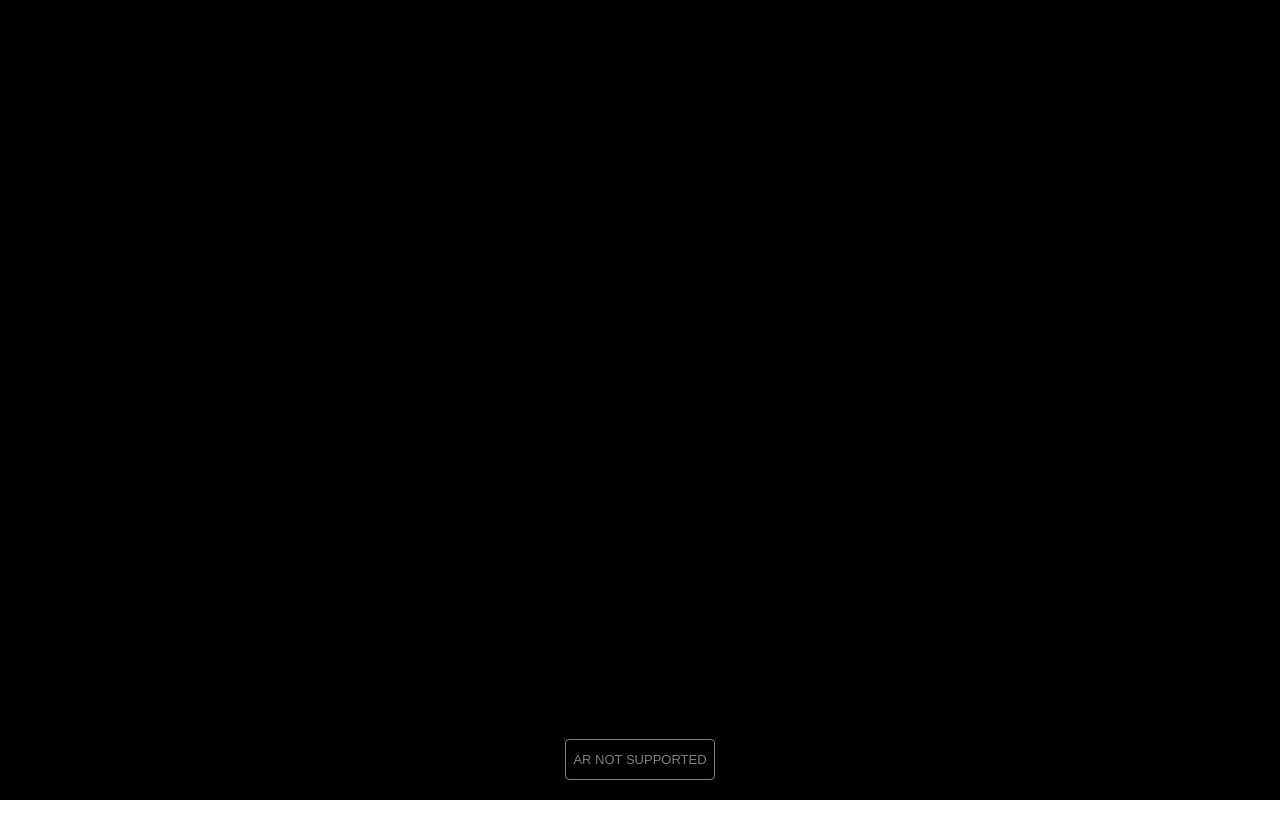
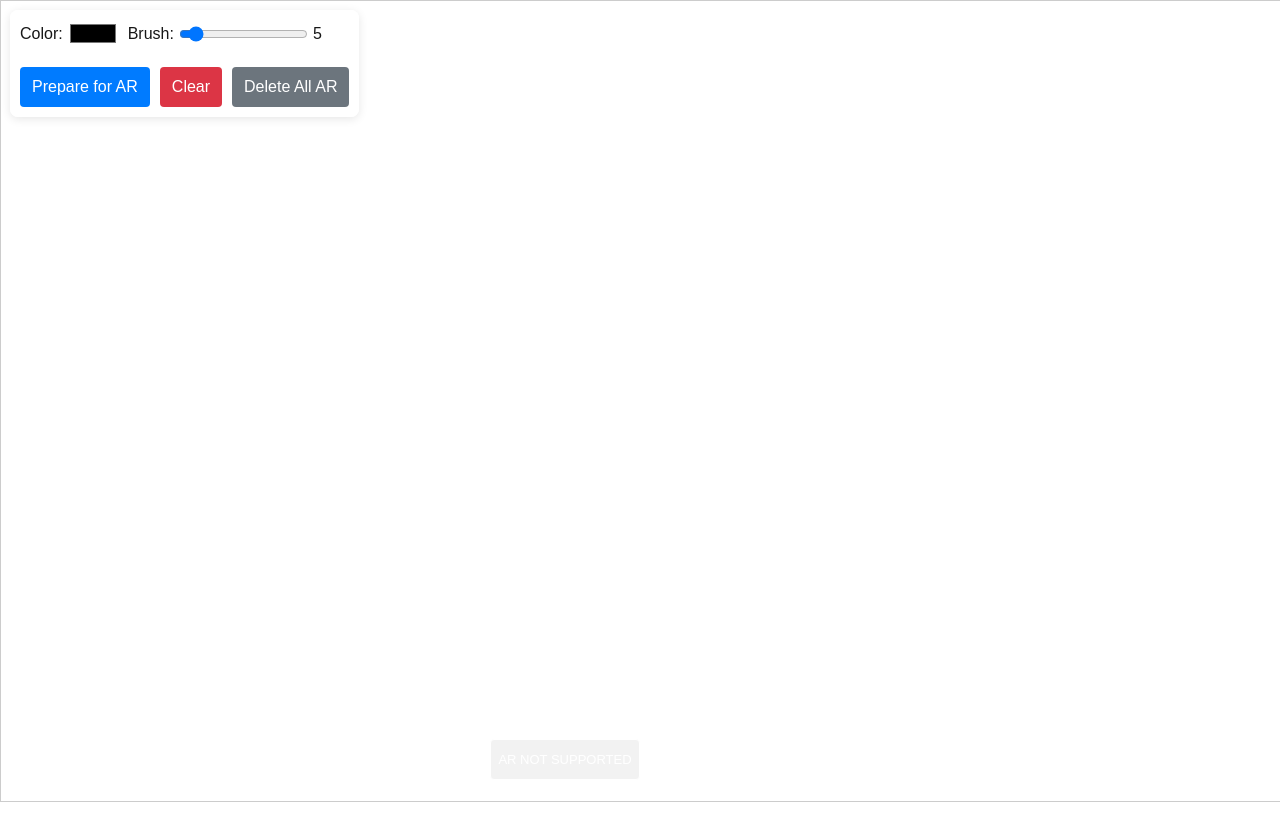
Before and after one commit to chirahbhal312/fingerdrawer-nextjs, a Next.js app: page /DrawInAR in a window 1280 px wide. Shown: the top 840 px of the page. After the commit the page ends 802 px from the top, so only its background shows below. Built offline with nearby package versions, Linux system fonts and the light colour scheme.

Commit message:
Update page.jsx

```diff
--- a/src/app/DrawInAR/page.jsx
+++ b/src/app/DrawInAR/page.jsx
@@ -9,9 +9,9 @@ export default function CanvasARApp() {
   const sceneRef = useRef(null)
   const cameraRef = useRef(null)
   const controllerRef = useRef(null)
+  const arButtonRef = useRef(null)
 
-  const [isDrawingUIVisible, setIsDrawingUIVisible] = useState(false)
-  const [isHamburgerVisible, setIsHamburgerVisible] = useState(false)
+  const [isARActive, setIsARActive] = useState(false)
   const [color, setColor] = useState("#000000")
   const [brushSize, setBrushSize] = useState(5)
 
@@ -30,14 +30,15 @@ export default function CanvasARApp() {
   const dragIntersectionRef = useRef(new THREE.Vector3())
   const dragOffsetRef = useRef(new THREE.Vector3())
 
+  // Canvas drawing setup
   useEffect(() => {
     const canvas = canvasRef.current
-    if (!canvas) return // Add null check
+    if (!canvas) return
 
     const ctx = canvas.getContext("2d")
 
     function resizeCanvas() {
-      if (!canvas) return // Add null check here too
+      if (!canvas) return
       canvas.width = window.innerWidth
       canvas.height = window.innerHeight
     }
@@ -72,30 +73,20 @@ export default function CanvasARApp() {
     // Touch events
     const handleTouchStart = (e) => {
       const touch = e.touches[0]
-      startDrawing(touch.clientX, touch.clientY)
+      const rect = canvas.getBoundingClientRect()
+      startDrawing(touch.clientX - rect.left, touch.clientY - rect.top)
       e.preventDefault()
     }
 
     const handleTouchMove = (e) => {
       const touch = e.touches[0]
-      drawLine(touch.clientX, touch.clientY)
+      const rect = canvas.getBoundingClientRect()
+      drawLine(touch.clientX - rect.left, touch.clientY - rect.top)
       e.preventDefault()
     }
 
     const handleTouchEnd = () => {
       drawingRef.current = false
-      if (!canvas) return
-      const dataURL = canvas.toDataURL("image/png")
-      const textureLoader = new THREE.TextureLoader()
-      textureLoader.load(dataURL, (texture) => {
-        currentMaterialRef.current = new THREE.MeshBasicMaterial({
-          map: texture,
-          transparent: true,
-          side: THREE.DoubleSide,
-        })
-        isNewARDrawingReadyRef.current = true
-      })
-      ctx.clearRect(0, 0, canvas.width, canvas.height)
     }
 
     window.addEventListener("resize", resizeCanvas)
@@ -121,40 +112,65 @@ export default function CanvasARApp() {
         canvas.removeEventListener("touchend", handleTouchEnd)
       }
     }
-  }, [color, brushSize, isDrawingUIVisible])
+  }, [color, brushSize])
 
+  // AR setup
   useEffect(() => {
-    // AR Setup
     const scene = new THREE.Scene()
-    const camera = new THREE.PerspectiveCamera()
+    const camera = new THREE.PerspectiveCamera(75, window.innerWidth / window.innerHeight, 0.1, 1000)
 
     const renderer = new THREE.WebGLRenderer({ antialias: true, alpha: true })
     renderer.setSize(window.innerWidth, window.innerHeight)
     renderer.xr.enabled = true
-    document.body.appendChild(renderer.domElement)
+
+    // Create a container div for the renderer
+    const rendererContainer = document.createElement("div")
+    rendererContainer.style.position = "fixed"
+    rendererContainer.style.top = "0"
+    rendererContainer.style.left = "0"
+    rendererContainer.style.width = "100%"
+    rendererContainer.style.height = "100%"
+    rendererContainer.style.zIndex = "0"
+    rendererContainer.appendChild(renderer.domElement)
+    document.body.appendChild(rendererContainer)
 
     sceneRef.current = scene
     cameraRef.current = camera
     rendererRef.current = renderer
+
+    // Add some lighting
+    const ambientLight = new THREE.AmbientLight(0xffffff, 0.6)
+    scene.add(ambientLight)
+    const directionalLight = new THREE.DirectionalLight(0xffffff, 0.8)
+    directionalLight.position.set(10, 10, 5)
+    scene.add(directionalLight)
 
     const arButton = ARButton.createButton(renderer, {
       requiredFeatures: ["hit-test"],
       optionalFeatures: ["dom-overlay"],
       domOverlay: { root: document.body },
     })
+
+    arButton.style.position = "fixed"
+    arButton.style.bottom = "20px"
+    arButton.style.left = "50%"
+    arButton.style.transform = "translateX(-50%)"
+    arButton.style.zIndex = "1000"
+
     document.body.appendChild(arButton)
+    arButtonRef.current = arButton
 
     renderer.xr.addEventListener("sessionstart", () => {
-      setIsDrawingUIVisible(true)
-      setIsHamburgerVisible(true)
+      setIsARActive(true)
     })
 
     renderer.xr.addEventListener("sessionend", () => {
-      setIsDrawingUIVisible(false)
-      setIsHamburgerVisible(false)
+      setIsARActive(false)
       const canvas = canvasRef.current
+      if (canvas) {
         const ctx = canvas.getContext("2d")
         ctx.clearRect(0, 0, canvas.width, canvas.height)
+      }
       isNewARDrawingReadyRef.current = false
       currentMaterialRef.current = null
       selectedPlaneRef.current = null
@@ -168,6 +184,8 @@ export default function CanvasARApp() {
       if (!isNewARDrawingReadyRef.current || !currentMaterialRef.current) return
 
       const canvas = canvasRef.current
+      if (!canvas) return
+
       const aspect = canvas.width / canvas.height
       const geometry = new THREE.PlaneGeometry(0.4, 0.4 / aspect)
       const plane = new THREE.Mesh(geometry, currentMaterialRef.current.clone())
@@ -190,10 +208,12 @@ export default function CanvasARApp() {
 
     // Touch gestures for AR manipulation
     const handleTouchStart = (e) => {
+      if (!isARActive) return
+
       const touch = e.touches[0]
 
       // Tap-to-select
-      if (!isDrawingUIVisible && e.touches.length === 1) {
+      if (e.touches.length === 1) {
         const ndc = new THREE.Vector2(
           (touch.clientX / window.innerWidth) * 2 - 1,
           -(touch.clientY / window.innerHeight) * 2 + 1,
@@ -206,8 +226,8 @@ export default function CanvasARApp() {
         }
       }
 
-      // Only continue if drawing UI is hidden and we have a selected plane
-      if (!selectedPlaneRef.current || isDrawingUIVisible) return
+      // Only continue if we have a selected plane
+      if (!selectedPlaneRef.current) return
 
       if (e.touches.length === 1) {
         isDraggingRef.current = true
@@ -234,7 +254,7 @@ export default function CanvasARApp() {
     }
 
     const handleTouchMove = (e) => {
-      if (!selectedPlaneRef.current || isDrawingUIVisible) return
+      if (!isARActive || !selectedPlaneRef.current) return
 
       if (e.touches.length === 1 && isDraggingRef.current) {
         const touch = e.touches[0]
@@ -269,11 +289,14 @@ export default function CanvasARApp() {
       window.removeEventListener("touchstart", handleTouchStart)
       window.removeEventListener("touchmove", handleTouchMove)
       window.removeEventListener("touchend", handleTouchEnd)
-      if (renderer.domElement.parentNode) {
-        renderer.domElement.parentNode.removeChild(renderer.domElement)
+      if (rendererContainer.parentNode) {
+        rendererContainer.parentNode.removeChild(rendererContainer)
+      }
+      if (arButton.parentNode) {
+        arButton.parentNode.removeChild(arButton)
       }
     }
-  }, [isDrawingUIVisible])
+  }, [])
 
   const clearCanvas = () => {
     const canvas = canvasRef.current
@@ -311,53 +334,31 @@ export default function CanvasARApp() {
     selectedPlaneRef.current = null
   }
 
-  const toggleDrawingUI = () => {
-    setIsDrawingUIVisible(!isDrawingUIVisible)
-  }
-
   return (
-    <div style={{ margin: 0, overflow: "hidden", height: "100vh", backgroundColor: "black" }}>
-      {isHamburgerVisible && (
-        <div
-          onClick={toggleDrawingUI}
-          style={{
-            position: "fixed",
-            top: "10px",
-            right: "10px",
-            fontSize: "28px",
-            zIndex: 3,
-            background: "rgba(255,255,255,0.9)",
-            padding: "5px 10px",
-            borderRadius: "8px",
-            cursor: "pointer",
-          }}
-        >
-          ☰
-        </div>
-      )}
-
-      {isDrawingUIVisible && (
+    <div style={{ margin: 0, overflow: "hidden", height: "100vh", backgroundColor: "white" }}>
+      {/* Drawing UI - Always visible */}
       <div>
         <div
           style={{
             position: "fixed",
             top: "10px",
             left: "10px",
-              zIndex: 2,
+            zIndex: 1001,
             background: "rgba(255,255,255,0.9)",
             padding: "10px",
             borderRadius: "8px",
             display: "flex",
             flexDirection: "column",
             gap: "10px",
+            boxShadow: "0 2px 10px rgba(0,0,0,0.1)",
           }}
         >
-            <div style={{ display: "flex", gap: "10px" }}>
-              <label>
+          <div style={{ display: "flex", gap: "10px", alignItems: "center" }}>
+            <label style={{ display: "flex", alignItems: "center", gap: "5px" }}>
               Color:
               <input type="color" value={color} onChange={(e) => setColor(e.target.value)} />
             </label>
-              <label>
+            <label style={{ display: "flex", alignItems: "center", gap: "5px" }}>
               Brush:
               <input
                 type="range"
@@ -366,20 +367,54 @@ export default function CanvasARApp() {
                 value={brushSize}
                 onChange={(e) => setBrushSize(Number.parseInt(e.target.value))}
               />
+              <span>{brushSize}</span>
             </label>
-              <button onClick={enterAR} style={{ padding: "5px 10px" }}>
-                Draw → AR
+          </div>
+          <div style={{ display: "flex", gap: "10px" }}>
+            <button
+              onClick={enterAR}
+              style={{
+                padding: "8px 12px",
+                backgroundColor: "#007bff",
+                color: "white",
+                border: "none",
+                borderRadius: "4px",
+              }}
+            >
+              Prepare for AR
+            </button>
+            <button
+              onClick={clearCanvas}
+              style={{
+                padding: "8px 12px",
+                backgroundColor: "#dc3545",
+                color: "white",
+                border: "none",
+                borderRadius: "4px",
+              }}
+            >
+              Clear
+            </button>
+            <button
+              onClick={deleteAllPlanes}
+              style={{
+                padding: "8px 12px",
+                backgroundColor: "#6c757d",
+                color: "white",
+                border: "none",
+                borderRadius: "4px",
+              }}
+            >
+              Delete All AR
             </button>
           </div>
-            <div style={{ display: "flex", gap: "10px" }}>
-              <button onClick={clearCanvas} style={{ padding: "5px 10px" }}>
-                Clear
-              </button>
-              <button onClick={deleteAllPlanes} style={{ padding: "5px 10px" }}>
-                Delete All
-              </button>
+          {isARActive && (
+            <div style={{ padding: "5px", backgroundColor: "#d4edda", borderRadius: "4px", fontSize: "14px" }}>
+              AR Active: Tap controller to place drawing
             </div>
+          )}
         </div>
+
         <canvas
           ref={canvasRef}
           style={{
@@ -388,10 +423,10 @@ export default function CanvasARApp() {
             left: 0,
             zIndex: 1,
             touchAction: "none",
+            border: "1px solid #ccc",
           }}
         />
       </div>
-      )}
     </div>
   )
 }
```
Lines whose indentation alone changed are shown as unchanged.
